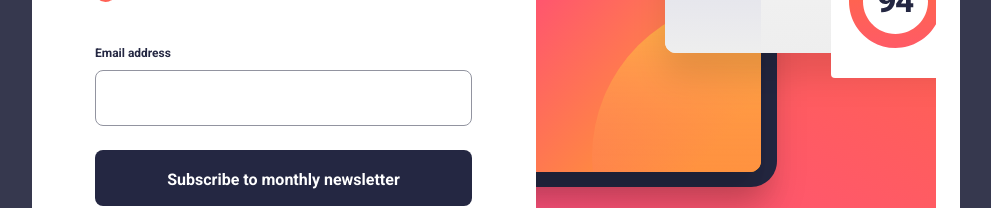
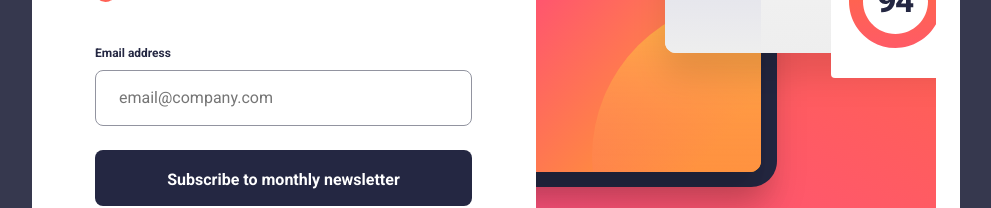
Before and after one commit to haquanq/fm-newsletter-sign-up-with-success-message, a plain HTML site: page index.html in a window 1280 px wide. Shown: the part 417-625 px from the top of the page, without its empty margins (144-1135 px from the left). Drawn offline with Linux system fonts and the light colour scheme.

Commit message:
Update index.html

```diff
--- a/index.html
+++ b/index.html
@@ -60,7 +60,12 @@
             >Email address
             <span id="email-input-error">Valid email required</span></label
           >
-          <input type="email" name="email-address-input" id="email-input" />
+          <input
+            placeholder="email@company.com"
+            type="email"
+            name="email-address-input"
+            id="email-input"
+          />
           <button class="btn-primary" type="submit">
             Subscribe to monthly newsletter
           </button>
```
